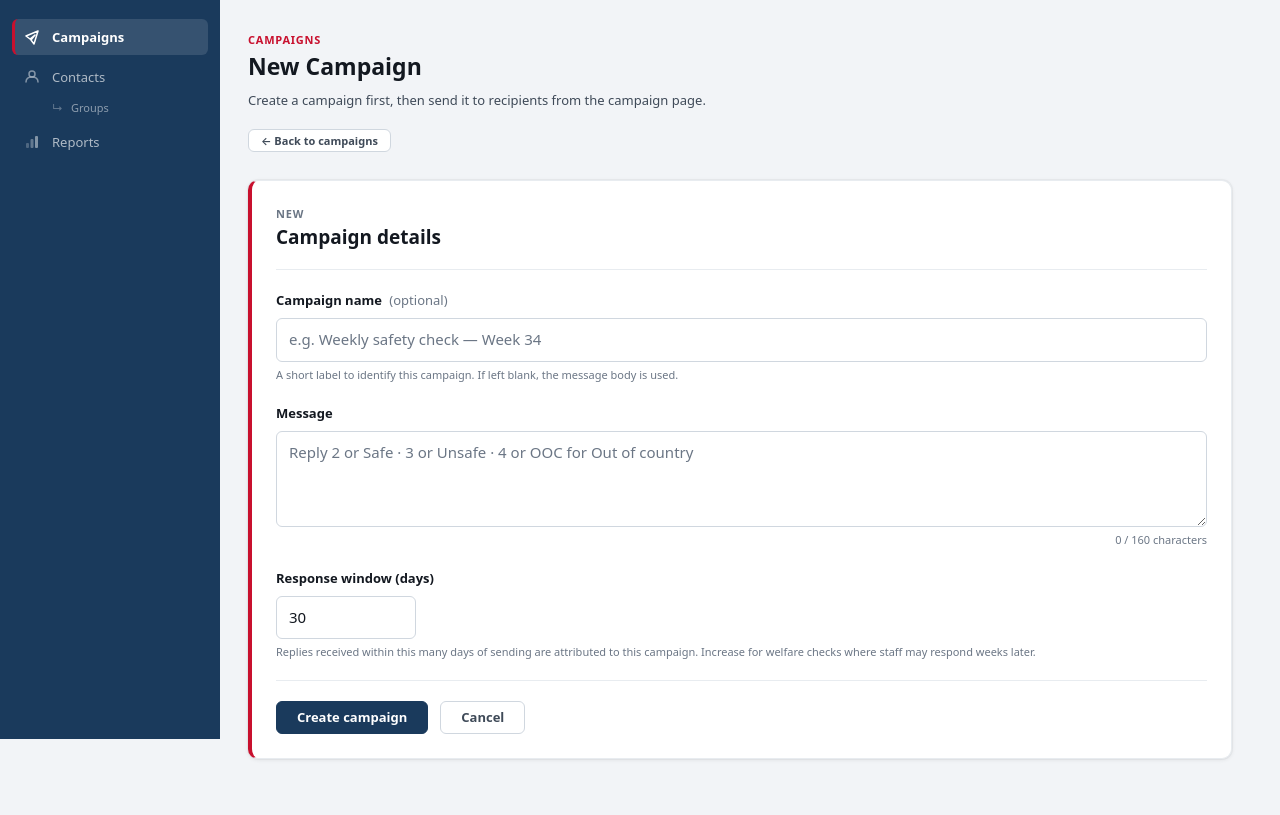
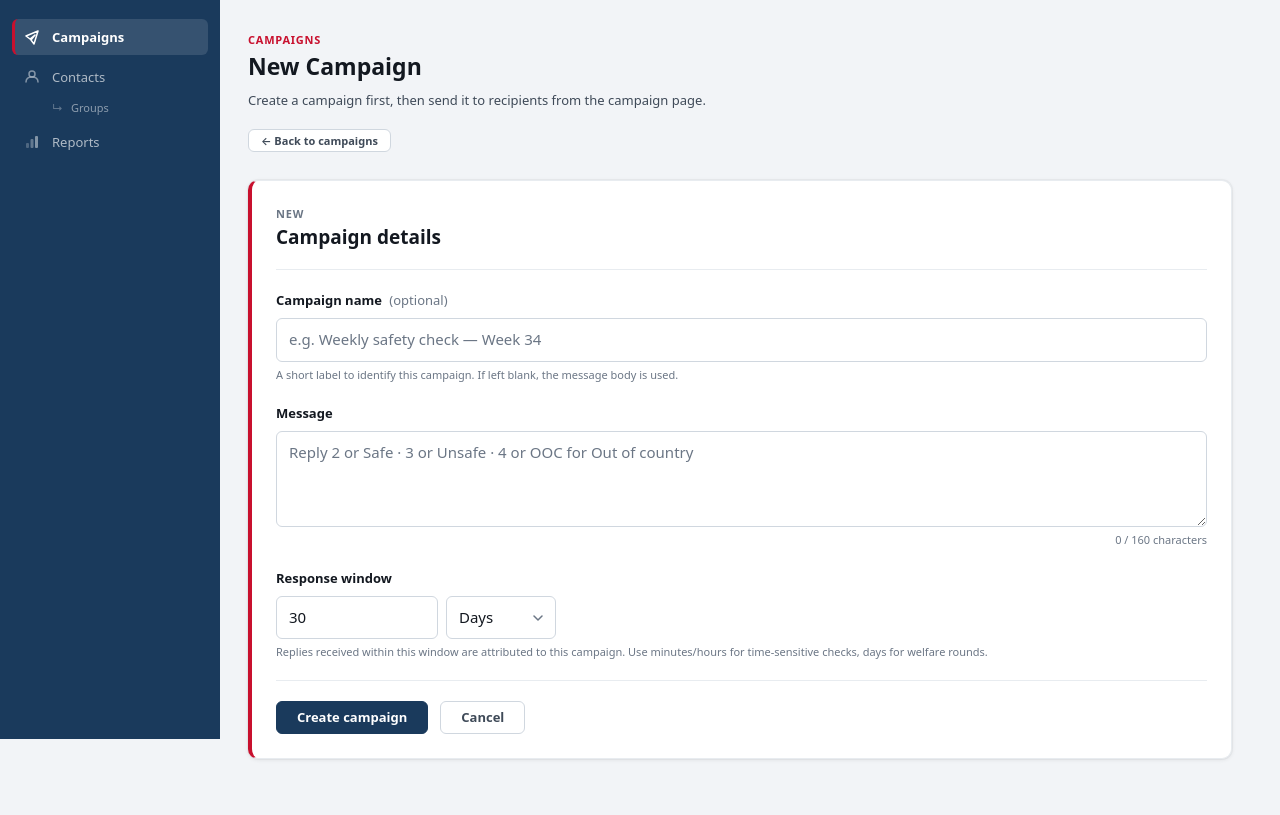
Before and after one commit to raphaelkenyuri/ozeki-sms-portal, a Flask app: page /campaigns/new in a window 1280 px wide. Shown: the part 61-876 px from the top of the page. Run offline with Flask 3, Linux system fonts and the light colour scheme.

Commit message:
feat: response window configurable in minutes, hours, or days
Add response_window_unit column to campaigns. Forms show a number
input + unit dropdown (minutes/hours/days, default days). Webhook
SQL uses CASE WHEN on the unit for the INTERVAL expression.

Co-Authored-By: Claude <noreply@anthropic.com>

```diff
--- a/app/routes/campaigns.py
+++ b/app/routes/campaigns.py
@@ -1,10 +1,13 @@
 import json
+import logging
 from datetime import datetime
 
 from flask import Blueprint, flash, redirect, render_template, request, url_for
 
 from app import ozeki
 from app.database import get_db
+
+log = logging.getLogger(__name__)
 
 bp = Blueprint("campaigns", __name__)
 
@@ -40,10 +43,12 @@ def create_campaign():
     name = request.form.get("name", "").strip() or None
     body = request.form.get("body", "").strip()
     try:
-        window = int(request.form.get("response_window_days", 30))
-        window = max(1, min(365, window))
+        window = max(1, int(request.form.get("response_window_days", 30)))
     except (ValueError, TypeError):
         window = 30
+    unit = request.form.get("response_window_unit", "days").strip()
+    if unit not in ("minutes", "hours", "days"):
+        unit = "days"
 
     if not body:
         flash("Message body is required.", "error")
@@ -53,9 +58,9 @@ def create_campaign():
     with get_db() as db:
         with db.cursor() as cur:
             cur.execute(
-                "INSERT INTO campaigns (name, body, recipient_count, created_at, response_window_days) "
-                "VALUES (%s, %s, 0, %s, %s)",
-                (name, body, now, window),
+                "INSERT INTO campaigns (name, body, recipient_count, created_at, response_window_days, response_window_unit) "
+                "VALUES (%s, %s, 0, %s, %s, %s)",
+                (name, body, now, window, unit),
             )
             campaign_id = cur.lastrowid
 
@@ -67,7 +72,8 @@ def campaign_detail(campaign_id):
     with get_db() as db:
         with db.cursor() as cur:
             cur.execute(
-                "SELECT id, name, body, created_at, recipient_count, response_window_days "
+                "SELECT id, name, body, created_at, recipient_count, "
+                "response_window_days, response_window_unit "
                 "FROM campaigns WHERE id = %s",
                 (campaign_id,),
             )
@@ -201,8 +207,8 @@ def send_campaign(campaign_id):
                     )
                     for row in cur.fetchall():
                         raw.append(row["phone_number"])
-        except Exception:
-            pass
+        except Exception as exc:
+            log.error("Failed to fetch group members for group_id=%s: %s", group_id, exc)
 
     seen = set()
     recipients = []
@@ -224,7 +230,8 @@ def send_campaign(campaign_id):
     for recipient in recipients:
         try:
             result = ozeki.send_message(recipient=recipient, messagedata=body)
-        except Exception:
+        except Exception as exc:
+            log.error("Send failed for recipient=%s: %s", recipient, exc)
             result = {"result": "error", "messageid": None}
 
         msg_id_raw = result.get("messageid")
@@ -270,10 +277,12 @@ def send_campaign(campaign_id):
 def edit_campaign(campaign_id):
     name = request.form.get("name", "").strip() or None
     try:
-        window = int(request.form.get("response_window_days", 30))
-        window = max(1, min(365, window))
+        window = max(1, int(request.form.get("response_window_days", 30)))
     except (ValueError, TypeError):
         window = 30
+    unit = request.form.get("response_window_unit", "days").strip()
+    if unit not in ("minutes", "hours", "days"):
+        unit = "days"
 
     with get_db() as db:
         with db.cursor() as cur:
@@ -285,8 +294,8 @@ def edit_campaign(campaign_id):
 
             if has_sent:
                 cur.execute(
-                    "UPDATE campaigns SET name=%s, response_window_days=%s WHERE id=%s",
-                    (name, window, campaign_id),
+                    "UPDATE campaigns SET name=%s, response_window_days=%s, response_window_unit=%s WHERE id=%s",
+                    (name, window, unit, campaign_id),
                 )
             else:
                 body = request.form.get("body", "").strip()
@@ -294,8 +303,8 @@ def edit_campaign(campaign_id):
                     flash("Message body is required.", "error")
                     return redirect(url_for("campaigns.campaign_detail", campaign_id=campaign_id))
                 cur.execute(
-                    "UPDATE campaigns SET name=%s, body=%s, response_window_days=%s WHERE id=%s",
-                    (name, body, window, campaign_id),
+                    "UPDATE campaigns SET name=%s, body=%s, response_window_days=%s, response_window_unit=%s WHERE id=%s",
+                    (name, body, window, unit, campaign_id),
                 )
 
     flash("Campaign updated.", "success")
--- a/app/routes/webhook.py
+++ b/app/routes/webhook.py
@@ -119,7 +119,11 @@ def _handle_inbound_sms():
                     JOIN campaigns c ON c.id = o.campaign_id
                     WHERE o.address_ref = %s
                       AND o.campaign_id IS NOT NULL
-                      AND o.sent_at >= DATE_SUB(NOW(), INTERVAL c.response_window_days DAY)
+                      AND o.sent_at >= CASE c.response_window_unit
+                          WHEN 'minutes' THEN DATE_SUB(NOW(), INTERVAL c.response_window_days MINUTE)
+                          WHEN 'hours'   THEN DATE_SUB(NOW(), INTERVAL c.response_window_days HOUR)
+                          ELSE                DATE_SUB(NOW(), INTERVAL c.response_window_days DAY)
+                      END
                     ORDER BY o.sent_at DESC
                     LIMIT 1
                     """,
--- a/app/templates/campaign_new.html
+++ b/app/templates/campaign_new.html
@@ -45,12 +45,19 @@
     </div>
 
     <div class="form-group">
-      <label class="form-label" for="c_window">Response window (days)</label>
-      <input type="number" class="form-control" id="c_window" name="response_window_days"
-             value="30" min="1" max="365" style="max-width:140px">
+      <label class="form-label" for="c_window">Response window</label>
+      <div style="display:flex;gap:var(--sp-2);align-items:center;max-width:280px">
+        <input type="number" class="form-control" id="c_window" name="response_window_days"
+               value="30" min="1" style="flex:1">
+        <select class="form-control" name="response_window_unit" style="flex:0 0 110px">
+          <option value="minutes">Minutes</option>
+          <option value="hours">Hours</option>
+          <option value="days" selected>Days</option>
+        </select>
+      </div>
       <span class="form-hint">
-        Replies received within this many days of sending are attributed to this campaign.
-        Increase for welfare checks where staff may respond weeks later.
+        Replies received within this window are attributed to this campaign.
+        Use minutes/hours for time-sensitive checks, days for welfare rounds.
       </span>
     </div>
 
--- a/schema.sql
+++ b/schema.sql
@@ -115,8 +115,9 @@ CREATE INDEX IF NOT EXISTS idx_outbound_campaign ON outbound_messages  (campaign
 -- ── Campaign extended fields ──────────────────────────────────────────────────
 
 ALTER TABLE campaigns
-    ADD COLUMN IF NOT EXISTS name                 VARCHAR(255) DEFAULT NULL,
-    ADD COLUMN IF NOT EXISTS response_window_days INT NOT NULL DEFAULT 30;
+    ADD COLUMN IF NOT EXISTS name                  VARCHAR(255) DEFAULT NULL,
+    ADD COLUMN IF NOT EXISTS response_window_days  INT NOT NULL DEFAULT 30,
+    ADD COLUMN IF NOT EXISTS response_window_unit  VARCHAR(10) NOT NULL DEFAULT 'days';
 
 -- ── Keyword response mapping ──────────────────────────────────────────────────
 -- Inbound SMS text is normalized (lowercase, punctuation stripped) and matched
```
Also changed, not shown: app/templates/campaign_detail.html (+21 -5 lines).
